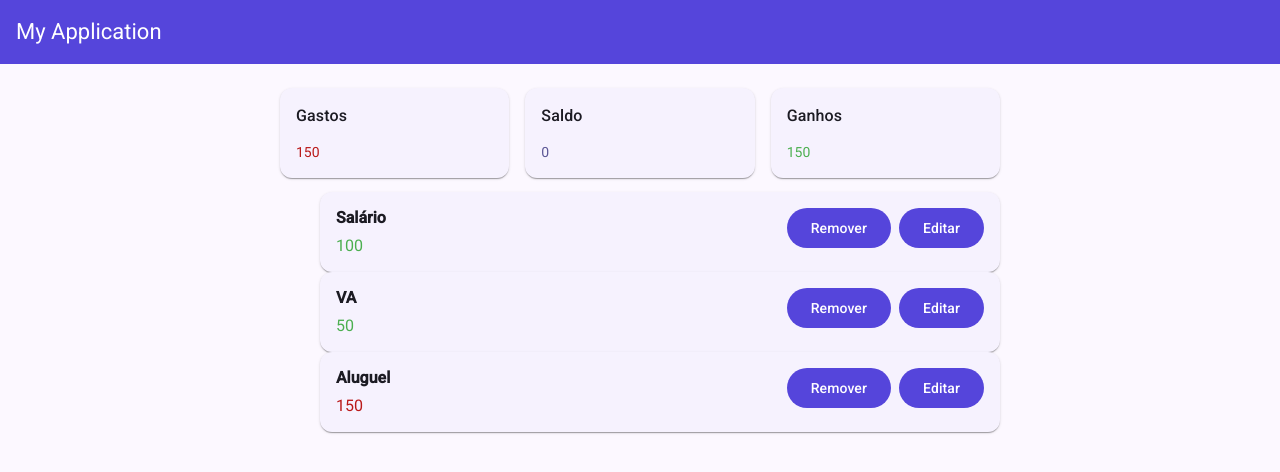
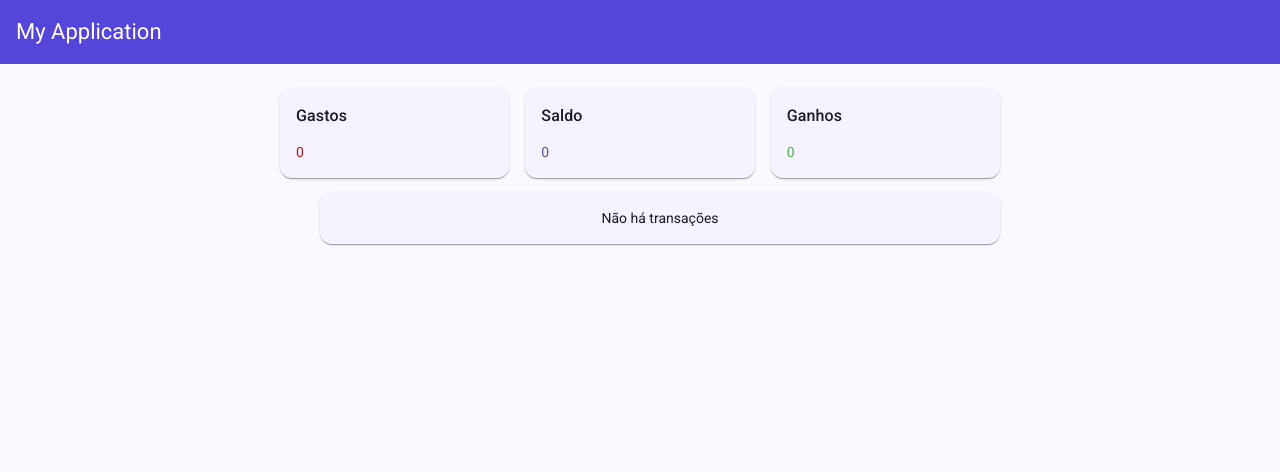
Before and after one commit to ketlynsantos/gerenciador-financeiro, an Angular app: page / in a window 1280 px wide. Shown: the top 472 px of the page. Built offline with nearby package versions, Linux system fonts and the light colour scheme.

Commit message:
feat: adiciona componente para mostrar mensagem quando não há transações

```diff
--- /dev/null
+++ b/src/app/features/home/components/no-transactions/no-transactions.html
@@ -0,0 +1,5 @@
+<mat-card>
+    <mat-card-content class="card__content">
+        Não há transações
+    </mat-card-content>
+</mat-card>
--- /dev/null
+++ b/src/app/features/home/components/no-transactions/no-transactions.scss
@@ -0,0 +1,4 @@
+.card__content {
+    display: flex;
+    justify-content: center;
+}
--- /dev/null
+++ b/src/app/features/home/components/no-transactions/no-transactions.ts
@@ -0,0 +1,12 @@
+import { Component } from '@angular/core';
+import { MatCardModule } from "@angular/material/card";
+
+@Component({
+  selector: 'app-no-transactions',
+  imports: [MatCardModule],
+  templateUrl: './no-transactions.html',
+  styleUrl: './no-transactions.scss',
+})
+export class NoTransactions {
+
+}
--- a/src/app/features/home/home.html
+++ b/src/app/features/home/home.html
@@ -3,5 +3,7 @@
 <ul>
     @for (item of transactions(); track item) {
         <app-transaction-item [transaction]="item"></app-transaction-item>
+    } @empty {
+        <app-no-transactions />
     }
 </ul>
--- a/src/app/features/home/home.ts
+++ b/src/app/features/home/home.ts
@@ -3,17 +3,18 @@ import { Balance } from './components/balance/balance';
 import { TransactionItem } from './components/transaction-item/transaction-item';
 import { Transaction } from '../../shared/transaction/interfaces/transaction';
 import { TransactionType } from '../../shared/transaction/enums/transaction-type';
+import { NoTransactions } from "./components/no-transactions/no-transactions";
 
 @Component({
   selector: 'app-home',
-  imports: [Balance, TransactionItem],
+  imports: [Balance, TransactionItem, NoTransactions],
   templateUrl: './home.html',
   styleUrl: './home.scss',
 })
 export class Home {
   transactions = signal<Transaction[]>([
-    { title: 'Salário', value: 100, type: TransactionType.INCOME },
-    { title: 'VA', value: 50, type: TransactionType.INCOME },
-    { title: 'Aluguel', value: 150, type: TransactionType.OUTCOME },
+    // { title: 'Salário', value: 100, type: TransactionType.INCOME },
+    // { title: 'VA', value: 50, type: TransactionType.INCOME },
+    // { title: 'Aluguel', value: 150, type: TransactionType.OUTCOME },
   ])
 }
```
